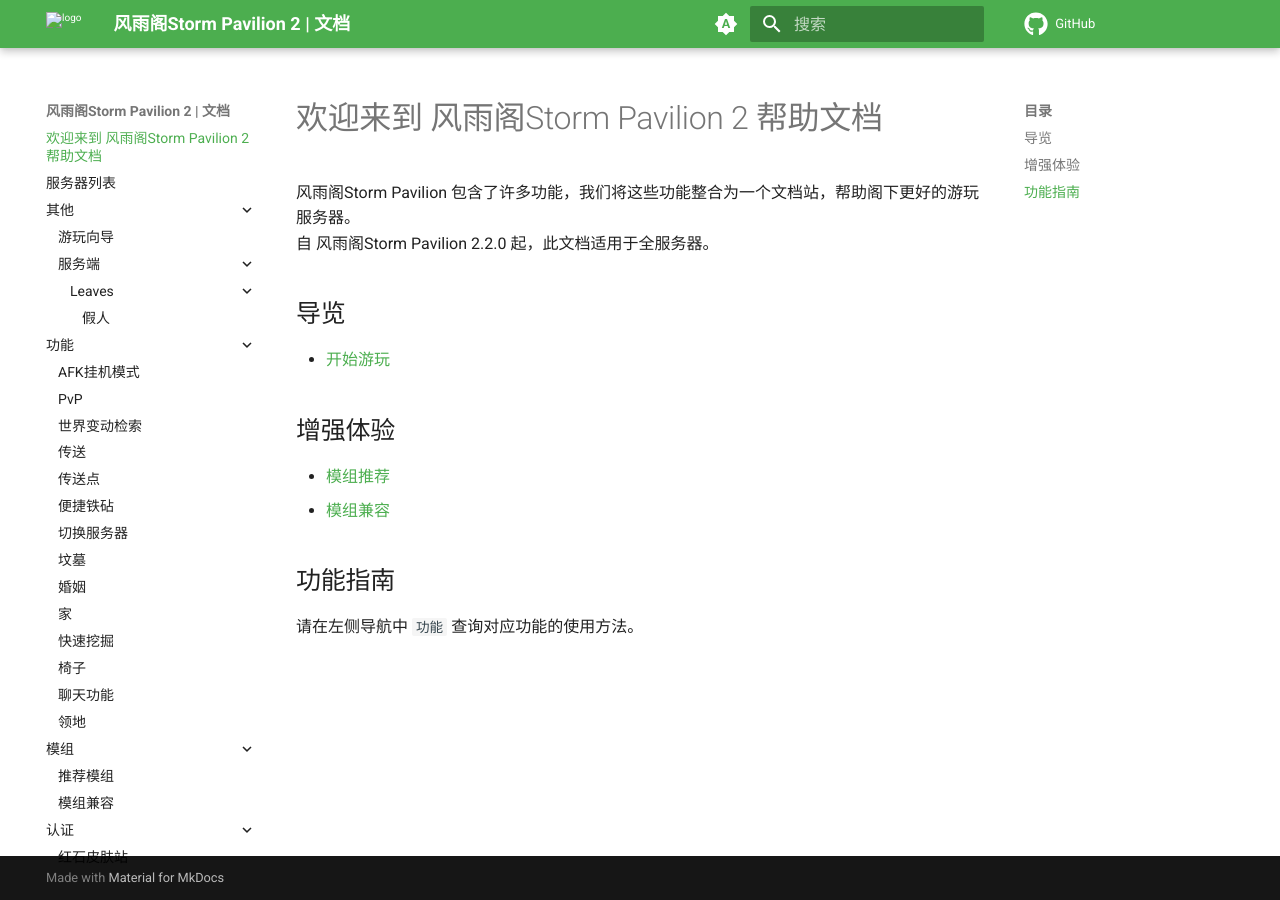
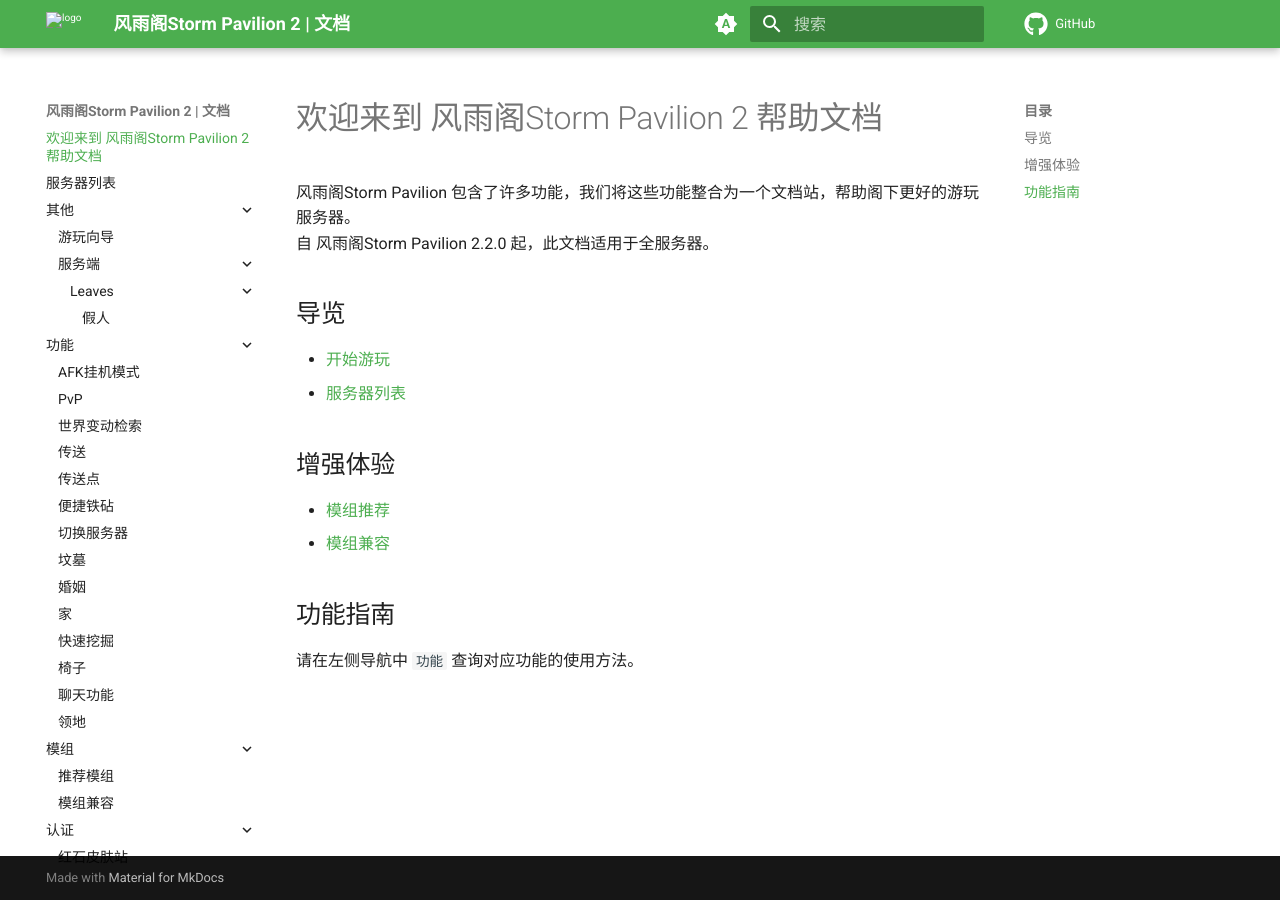
Before and after one commit to SPCraftMC/Docs, an MkDocs documentation site: the page built from docs/index.md, in a window 1280 px wide. Built offline with MkDocs 1.6.1 and Material for MkDocs 9.7.7, drawn with Linux system fonts in a browser that asks for light colours; comment, search, counter and statistics services are not loaded.

Commit message:
Add server list link to index.md

```diff
--- a/docs/index.md
+++ b/docs/index.md
@@ -6,6 +6,7 @@
 ## 导览
 
 - [开始游玩](其他/游玩向导.md)
+- [服务器列表](服务器列表.md)
 
 ## 增强体验
 
```
